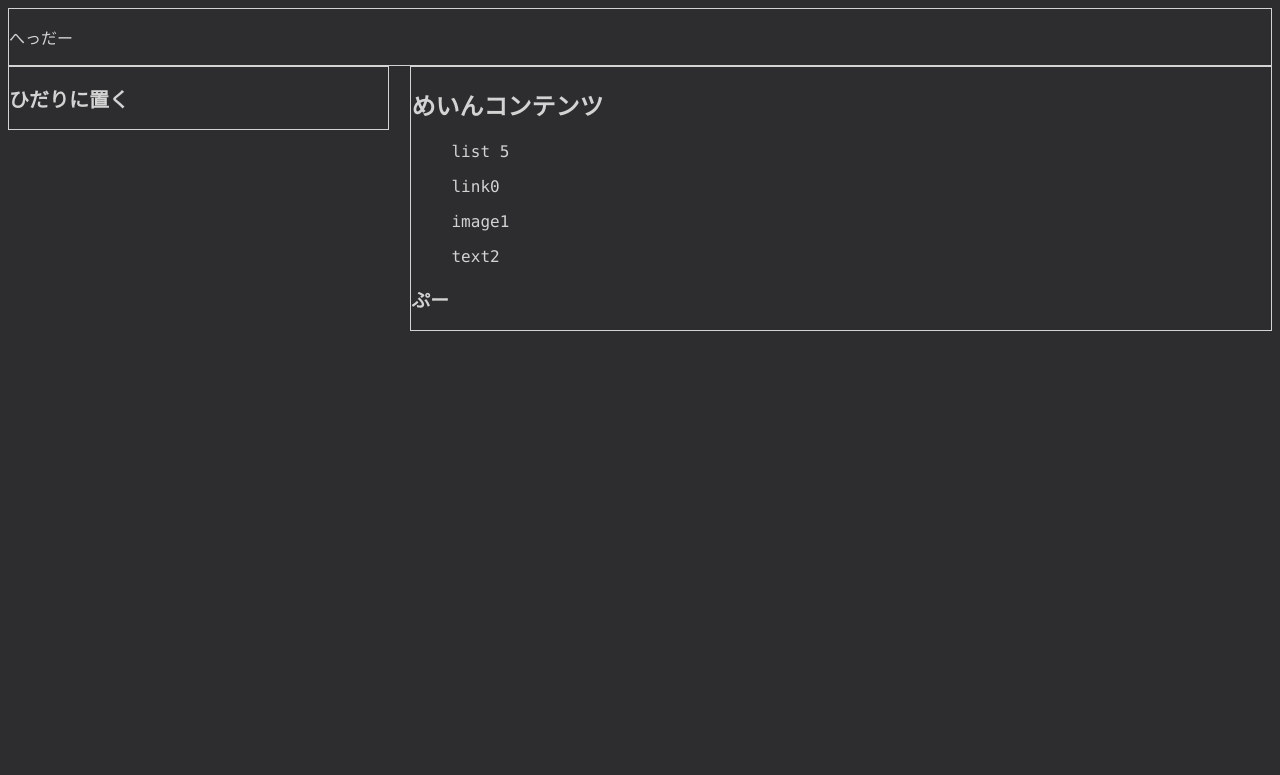
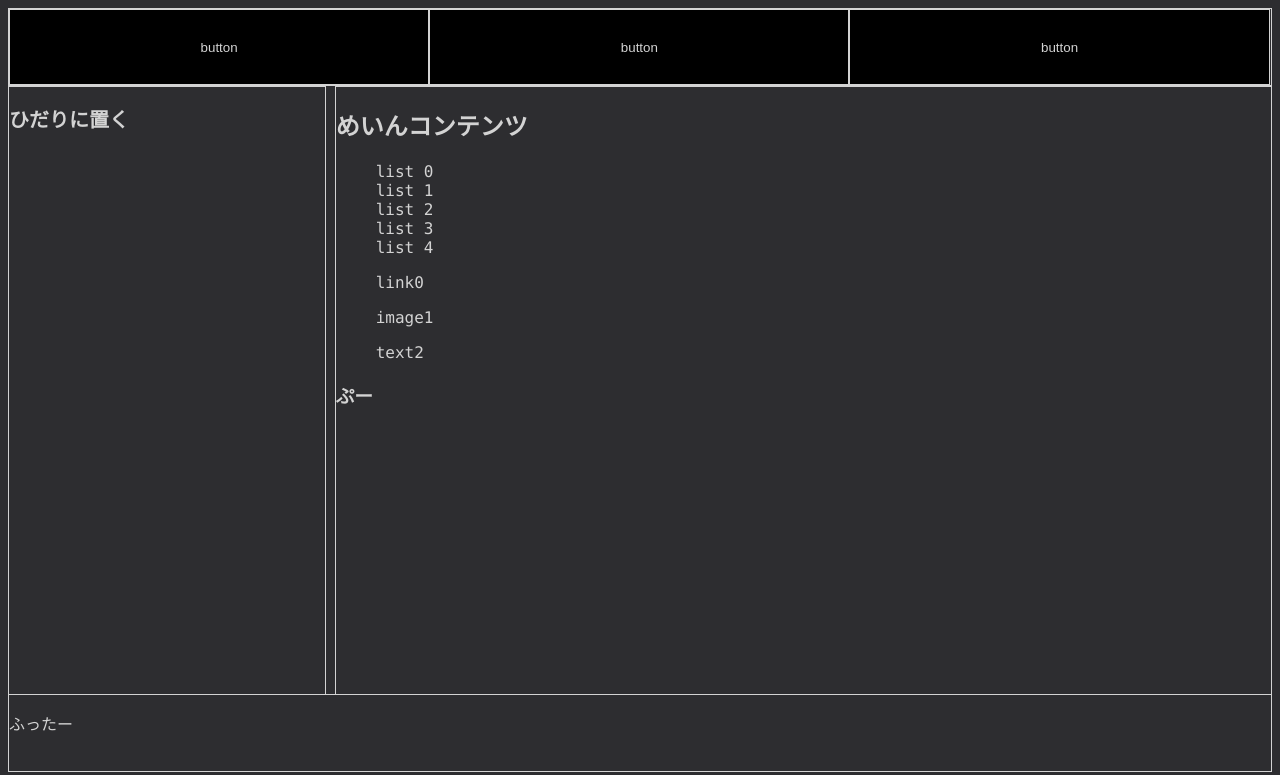
Before and after one commit to monolabhitsuzi/2017-04-KatoAndYamashita, a website: page index.pug in a window 1280 px wide. Drawn offline with nearby package versions, Linux system fonts and the light colour scheme; files that its build step writes are made by us from their sources.

Commit message:
indexの部品の修正
floatとかのCSSを追加
まだ途中
CSSを分けるかSassを使いたい
現状、CSSが非常に見づらい上固定値なのがいただけない

```diff
--- a/index.pug
+++ b/index.pug
@@ -1,7 +1,6 @@
 extends ./public/pug/layout
 
 block title
-    title index.jadeファイルのタイトルが入ります
+    title MoneyManager
 block meta
     meta(name='description', content='index.pug')
-block body
--- a/public/css/common.css
+++ b/public/css/common.css
@@ -1,21 +1,58 @@
 html {
     background-color: #2d2d30;
     color: lightgray;
-    font-family: "Ricty Diminished", Consolas, serif;
+    font-family: Ricty Diminished, Consolas, serif;
+    height: 100%;
 }
 
 .header {
-    border:solid lightgray 1px;
+    border: solid lightgray 1px;
+    height: 10%;
+    overflow: hidden;
+}
+
+.header input {
+    float: left;
+    width: 33.3%;
+    height: 100%;
+    list-style-type: none;
+    display: block;
+    border: 1px solid lightgray;
+    background-color: black;
+    color: lightgray;
+}
+
+.header ul {
+    height: 100%;
+    padding: 0;
+    margin: 0;
+    text-align: center;
+}
+
+.footer {
+    height: 10%;
+    border: 1px solid lightgray;
+}
+
+body {
+    height: 95%;
 }
 
 .left {
     float: left;
-    width: 30%;
-    border:solid lightgray 1px;
+    width: 25%;
+    height: 100%;
+    border: solid lightgray 1px;
 }
 
 .main {
     float: right;
-    width: 68%;
-    border:solid lightgray 1px;
+    width: 74%;
+    height: 100%;
+    border: solid lightgray 1px;
 }
+
+.mainPanel {
+    height: 80%;
+    overflow: hidden;
+}
--- /dev/null
+++ b/public/pug/footer.pug
@@ -0,0 +1,4 @@
+//
+   Created by zf7he on 2017/05/23.
+
+p ふったー
--- a/public/pug/header.pug
+++ b/public/pug/header.pug
@@ -1,4 +1,7 @@
 //
    Created by zf7he on 2017/05/23.
-header.header
-    p へっだー
+
+ul
+    - for (var $i = 1; $i <= 3; $i++)
+        input(type="button" value="button")
+    -
--- a/public/pug/layout.pug
+++ b/public/pug/layout.pug
@@ -14,7 +14,11 @@ html(lang='ja')
         link(rel='shortcut icon', href='/favicon.ico')
         link(rel="stylesheet", type="text/css", href="./public/css/common.css")
     body
-        include ./header
-        include ./main
-        block body
-        include ./left
+        header.header
+            include ./header
+        div.mainPanel
+            include ./left
+            include ./main
+
+        footer.footer
+            include ./footer
--- a/public/pug/main.pug
+++ b/public/pug/main.pug
@@ -6,7 +6,7 @@ block main
         h2.content_ttl めいんコンテンツ
         ul(style="list-style-type: none")
             - for (var $i = 0; $i < 5; $i++)
-            li list #{$i}
+                li list #{$i}
             -
 
             - var list = ['link', 'image', 'text']
```
